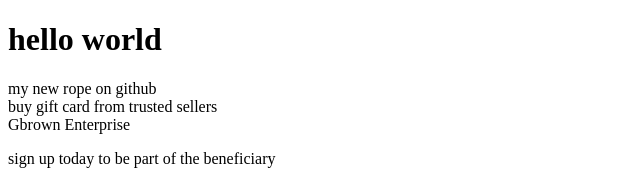
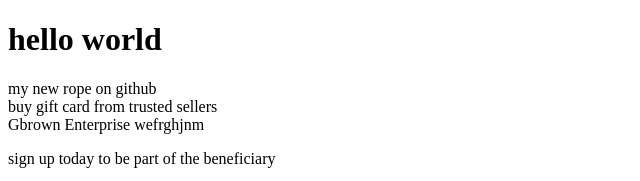
Before and after one commit to gabriellaarchibong/my-new-repo, a plain HTML site: page index.html in a window 1280 px wide. Shown: the top 181 px of the page, 0-640 px from the left. Drawn offline with Linux system fonts and the light colour scheme.

Commit message:
Update index.html

```diff
--- a/index.html
+++ b/index.html
@@ -11,7 +11,7 @@
     <div class="flex_container">
         <div>my new rope on github</div>
         <div>buy gift card from trusted sellers</div>
-        <div>Gbrown Enterprise</div>
+        <div>Gbrown Enterprise wefrghjnm</div>
     </div>
     <p>sign up today to be part of the beneficiary
     </p>
```
